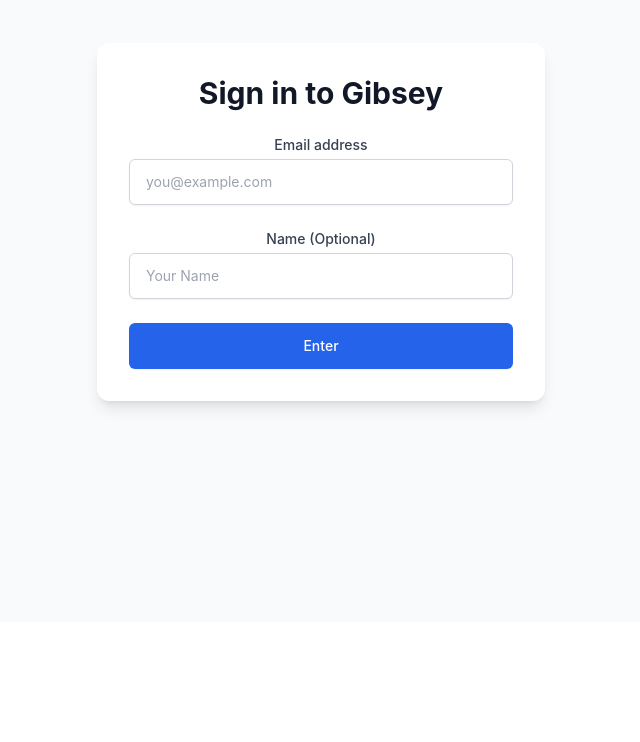
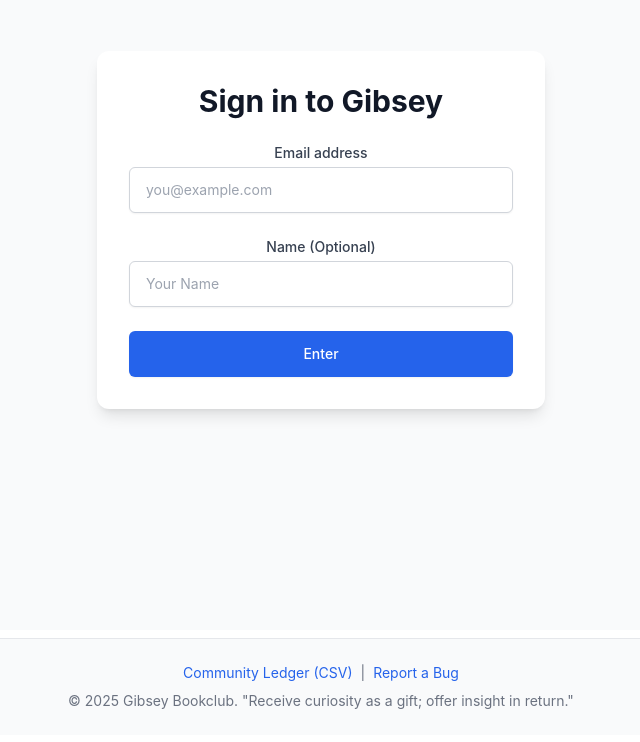
Before and after one commit to mbu09a/gibsey-bookclub-mvp, a React (Vite) app in the folder frontend/: page / in a window 1280 px wide. Shown: the part 210-952 px from the top of the page, without its empty margins (319-959 px from the left). Before the commit the page ends 864 px from the top, so only its background shows below. Built offline with nearby package versions, Linux system fonts and the light colour scheme.

Commit message:
feat(day6-frontend): Add Footer with link to ledger CSV

```diff
--- a/frontend/src/App.jsx
+++ b/frontend/src/App.jsx
@@ -3,6 +3,7 @@
 import Reader from './Reader';
 import Vault from './Vault';
 // import Welcome from './Welcome'; // We'll add this for Day 7 onboarding
+import Footer from './Footer';
 import './App.css'; // Standard Vite App CSS, can be modified/removed
 
 function App() {
@@ -96,10 +97,12 @@
 
   return (
     <div className="App min-h-screen flex flex-col">
-      {navControls}
-      <main className="flex-grow">
+      {/* Render navControls only if not on login view */}
+      {currentView !== 'login' && navControls}
+      <main className="flex-grow container mx-auto px-4 py-2">
         {viewToRender}
       </main>
+      <Footer />
     </div>
   );
 }
--- /dev/null
+++ b/frontend/src/Footer.jsx
@@ -0,0 +1,34 @@
+import React from 'react';
+
+export default function Footer() {
+  const currentYear = new Date().getFullYear();
+
+  return (
+    <footer className="w-full py-6 px-4 text-center text-sm text-gray-500 dark:text-gray-400 border-t border-gray-200 dark:border-gray-700 mt-auto bg-gray-50 dark:bg-gray-800">
+      <div className="max-w-4xl mx-auto">
+        <p className="mb-2">
+          <a
+            href="/api/v1/ledger.csv" // Points to the backend endpoint for CSV download
+            target="_blank" // Open in new tab, though it will likely download
+            rel="noopener noreferrer" // Security best practice for target="_blank"
+            className="hover:underline text-blue-600 dark:hover:text-blue-400"
+          >
+            Community Ledger (CSV)
+          </a>
+          <span className="mx-2">|</span>
+          <a
+            href="/BUG_REPORT.md" // Assuming BUG_REPORT.md will be in public or served
+            target="_blank"
+            rel="noopener noreferrer"
+            className="hover:underline text-blue-600 dark:hover:text-blue-400"
+          >
+            Report a Bug
+          </a>
+        </p>
+        <p>
+          &copy; {currentYear} Gibsey Bookclub. "Receive curiosity as a gift; offer insight in return."
+        </p>
+      </div>
+    </footer>
+  );
+}
```
